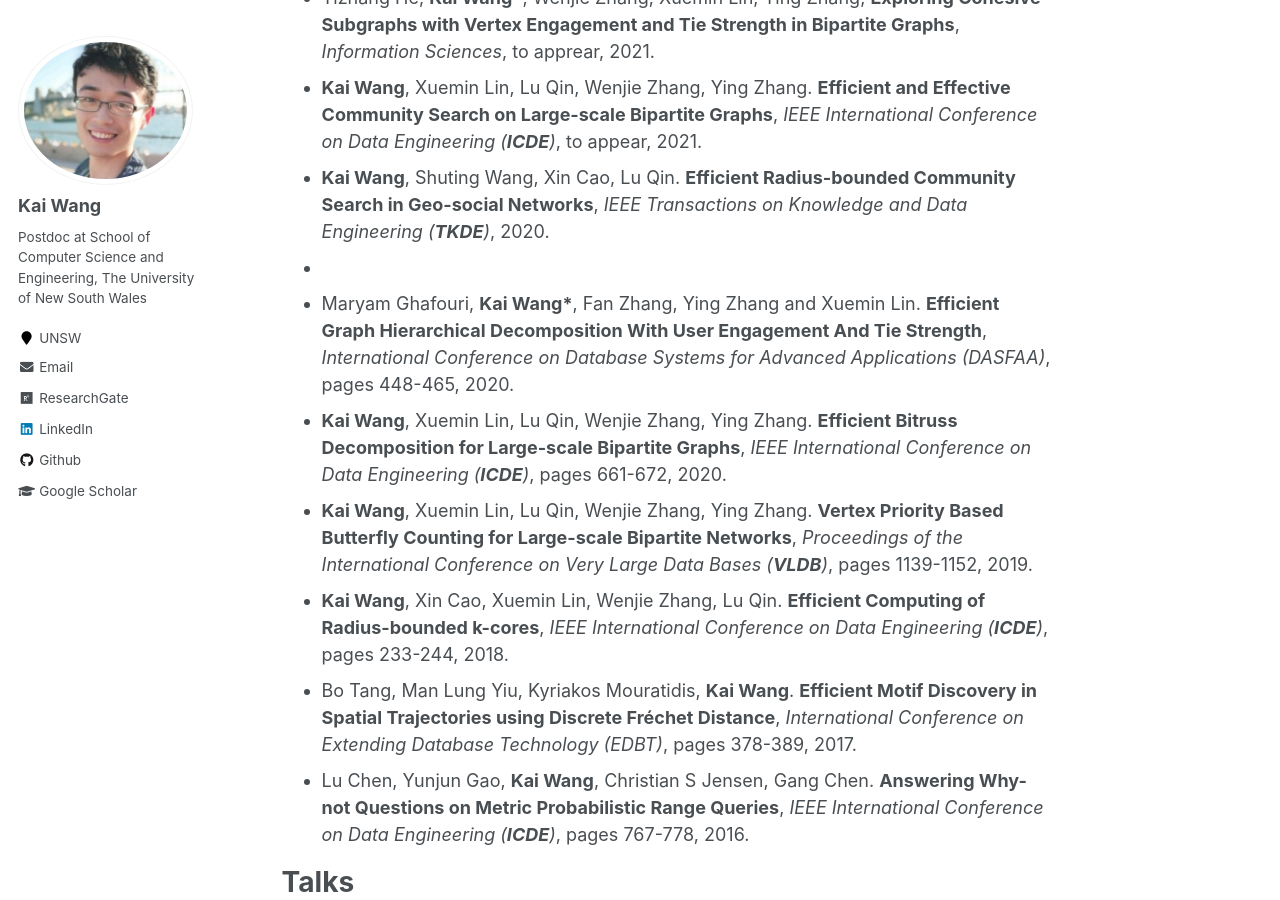
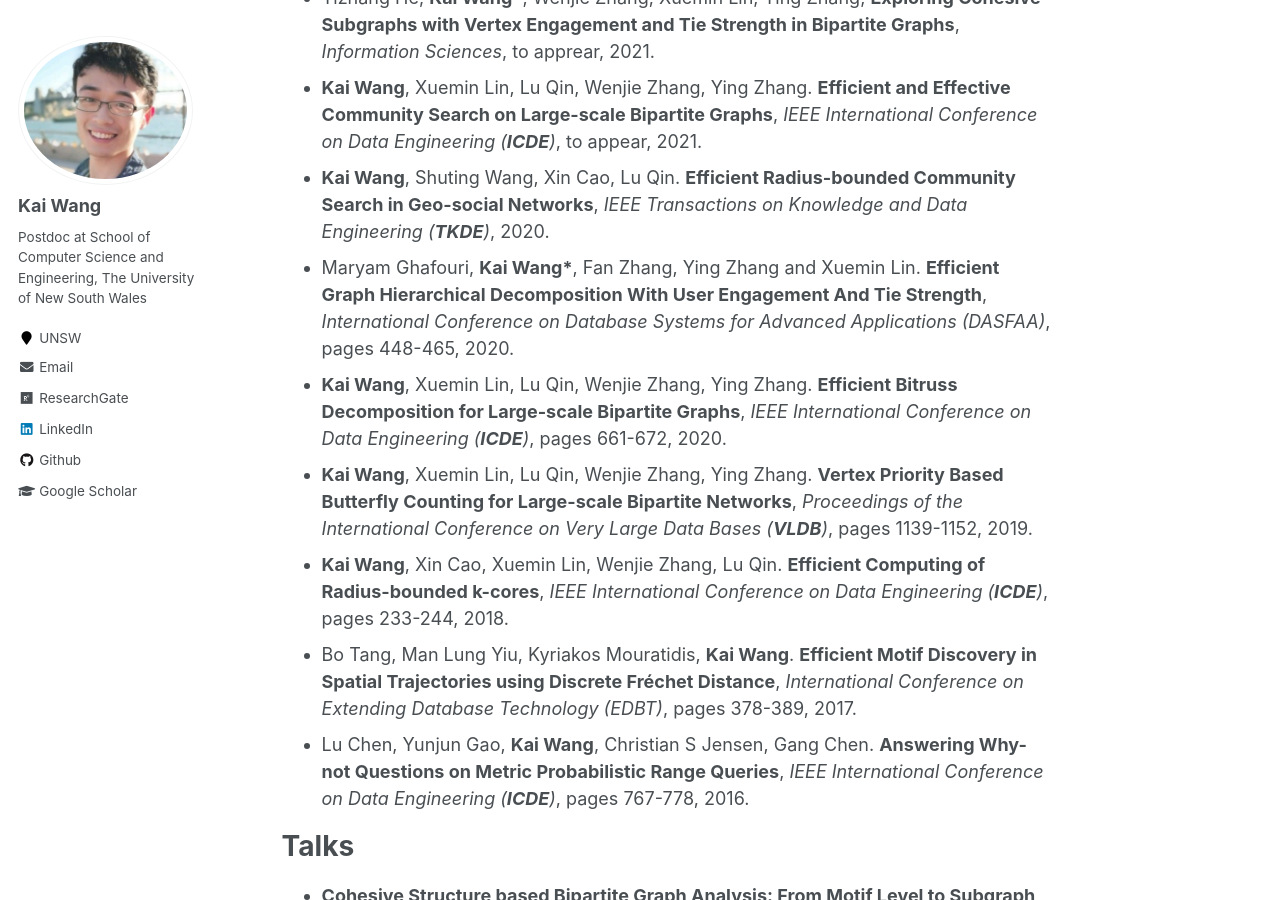
Before and after one commit to cs-kaiwang/cs-kaiwang.github.io, a Jekyll site: the page built from _pages/about.md, in a window 1280 px wide and 900 px high, scrolled down 554 px. Built offline with Jekyll 4.4.1, drawn with Linux system fonts in a browser that asks for light colours.

Commit message:
Update about.md

```diff
--- a/_pages/about.md
+++ b/_pages/about.md
@@ -14,13 +14,12 @@ His research interests lie in big data analytics, especially for the graph/netwo
 
 Publications (* indicates corresponding author)
 ======
-* **Kai Wang**, Xuemin Lin, Lu Qin, Wenjie Zhang, Ying Zhang, **Towards Efficient Solutions of Bitruss Decomposition for Large-scale Bipartite Graphs**, *The VLDB Journal (**VLDBJ**)*, pages 1-24, 2021.
-* Yizhang He, **Kai Wang\***, Wenjie Zhang, Xuemin Lin, Ying Zhang, **Exploring Cohesive Subgraphs with Vertex Engagement and Tie Strength in Bipartite Graphs**, *Information Sciences*, to apprear, 2021.
-* **Kai Wang**, Xuemin Lin, Lu Qin, Wenjie Zhang, Ying Zhang. **Efficient and Effective Community Search on Large-scale Bipartite Graphs**, *IEEE International Conference on Data Engineering (**ICDE**)*, to appear, 2021.
-* **Kai Wang**, Shuting Wang, Xin Cao, Lu Qin. **Efficient Radius-bounded Community Search in Geo-social Networks**, *IEEE Transactions on Knowledge and Data Engineering (**TKDE**)*,  2020.
-*
-* Maryam Ghafouri, **Kai Wang\***, Fan Zhang, Ying Zhang and Xuemin Lin. **Efficient Graph Hierarchical Decomposition With User Engagement And Tie Strength**, *International Conference on Database Systems for Advanced Applications (DASFAA)*, pages 448-465, 2020.
-* **Kai Wang**, Xuemin Lin, Lu Qin, Wenjie Zhang, Ying Zhang. **Efficient Bitruss Decomposition for Large-scale Bipartite Graphs**, *IEEE International Conference on Data Engineering (**ICDE**)*, pages 661-672, 2020.
+- **Kai Wang**, Xuemin Lin, Lu Qin, Wenjie Zhang, Ying Zhang, **Towards Efficient Solutions of Bitruss Decomposition for Large-scale Bipartite Graphs**, *The VLDB Journal (**VLDBJ**)*, pages 1-24, 2021.
+- Yizhang He, **Kai Wang\***, Wenjie Zhang, Xuemin Lin, Ying Zhang, **Exploring Cohesive Subgraphs with Vertex Engagement and Tie Strength in Bipartite Graphs**, *Information Sciences*, to apprear, 2021.
+- **Kai Wang**, Xuemin Lin, Lu Qin, Wenjie Zhang, Ying Zhang. **Efficient and Effective Community Search on Large-scale Bipartite Graphs**, *IEEE International Conference on Data Engineering (**ICDE**)*, to appear, 2021.
+- **Kai Wang**, Shuting Wang, Xin Cao, Lu Qin. **Efficient Radius-bounded Community Search in Geo-social Networks**, *IEEE Transactions on Knowledge and Data Engineering (**TKDE**)*,  2020.
+- Maryam Ghafouri, **Kai Wang\***, Fan Zhang, Ying Zhang and Xuemin Lin. **Efficient Graph Hierarchical Decomposition With User Engagement And Tie Strength**, *International Conference on Database Systems for Advanced Applications (DASFAA)*, pages 448-465, 2020.
+- **Kai Wang**, Xuemin Lin, Lu Qin, Wenjie Zhang, Ying Zhang. **Efficient Bitruss Decomposition for Large-scale Bipartite Graphs**, *IEEE International Conference on Data Engineering (**ICDE**)*, pages 661-672, 2020.
 - **Kai Wang**, Xuemin Lin, Lu Qin, Wenjie Zhang, Ying Zhang. **Vertex Priority Based Butterfly Counting for Large-scale Bipartite Networks**, *Proceedings of the International Conference on Very Large Data Bases (**VLDB**)*, pages 1139-1152, 2019.
 - **Kai Wang**, Xin Cao, Xuemin Lin, Wenjie Zhang, Lu Qin. **Efficient Computing of Radius-bounded k-cores**, *IEEE International Conference on Data Engineering (**ICDE**)*, pages 233-244, 2018.
 - Bo Tang, Man Lung Yiu, Kyriakos Mouratidis, **Kai Wang**. **Efficient Motif Discovery in Spatial Trajectories using Discrete Fréchet Distance**, *International Conference on Extending Database Technology (EDBT)*, pages 378-389, 2017.
```
